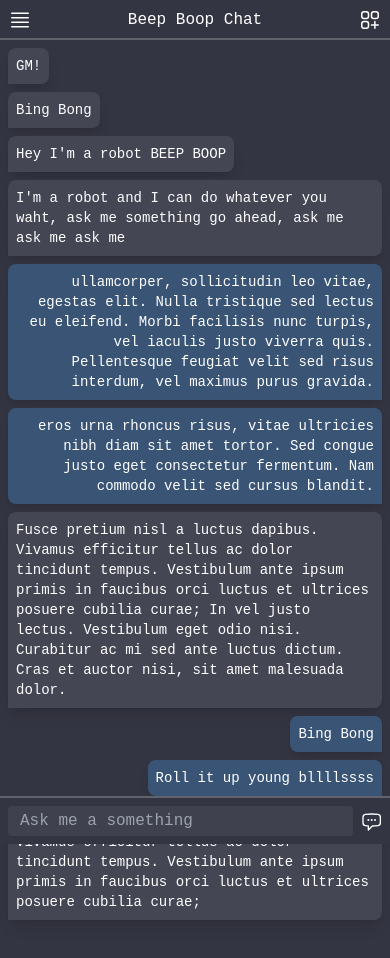
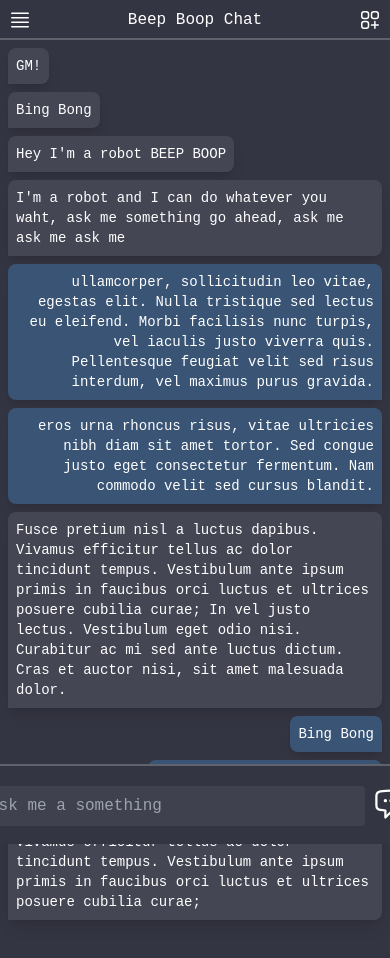
Before and after one commit to leche64/chat-app-client, a Next.js app: page / in a window 390 px wide. Shown: the top 958 px of the page. Built offline with nearby package versions, Linux system fonts and the light colour scheme.

Commit message:
mobile checkpoint

```diff
--- a/pages/ChatInput.js
+++ b/pages/ChatInput.js
@@ -5,9 +5,10 @@ const ChatInput = () => {
     // <div className="chatInputContainer h-auto w-screen border-t-2 border-[#5F646C] flex bottom-0">
     // </div>
 
-    <div className="chatInputContainer h-12 w-screen border-t-2 bg-[#343542] border-[#5F646C] flex justify-center p-2 fixed bottom-0 z-10">
+    <div className="chatInputContainer h-20 w-screen border-t-2 bg-[#343542] border-[#5F646C] flex justify-center fixed bottom-0 z-10">
+      <div className="flex mt-5">
         <input
-          className="bg-[#40414f] appearance-none rounded w-96 py-2 px-3 text-white leading-tight focus:outline-none focus:shadow-outline"
+          className="h-10 appearance-none rounded w-96 p-2 text-white bg-[#40414f] focus:outline-none focus:shadow-outline"
           id="username"
           type="text"
           placeholder="Ask me a something"
@@ -19,7 +20,7 @@ const ChatInput = () => {
           viewBox="0 0 24 24"
           strokeWidth={1.5}
           stroke="currentColor"
-          className="w-8 h-8 pl-2"
+          className="w-9 h-9 ml-2"
         >
           <path
             strokeLinecap="round"
@@ -27,6 +28,7 @@ const ChatInput = () => {
             d="M8.625 9.75a.375.375 0 11-.75 0 .375.375 0 01.75 0zm0 0H8.25m4.125 0a.375.375 0 11-.75 0 .375.375 0 01.75 0zm0 0H12m4.125 0a.375.375 0 11-.75 0 .375.375 0 01.75 0zm0 0h-.375m-13.5 3.01c0 1.6 1.123 2.994 2.707 3.227 1.087.16 2.185.283 3.293.369V21l4.184-4.183a1.14 1.14 0 01.778-.332 48.294 48.294 0 005.83-.498c1.585-.233 2.708-1.626 2.708-3.228V6.741c0-1.602-1.123-2.995-2.707-3.228A48.394 48.394 0 0012 3c-2.392 0-4.744.175-7.043.513C3.373 3.746 2.25 5.14 2.25 6.741v6.018z"
           />
         </svg>
+      </div>
     </div>
   );
 };
```
